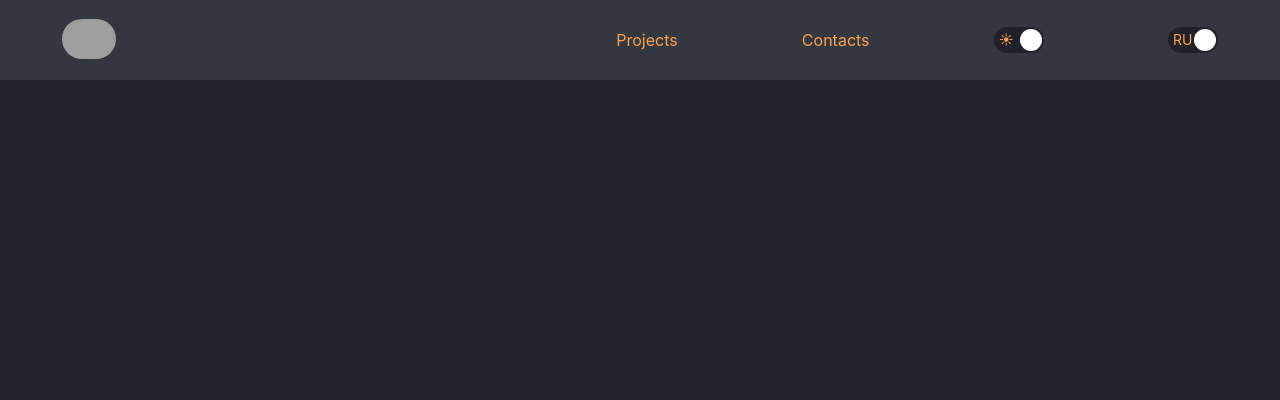
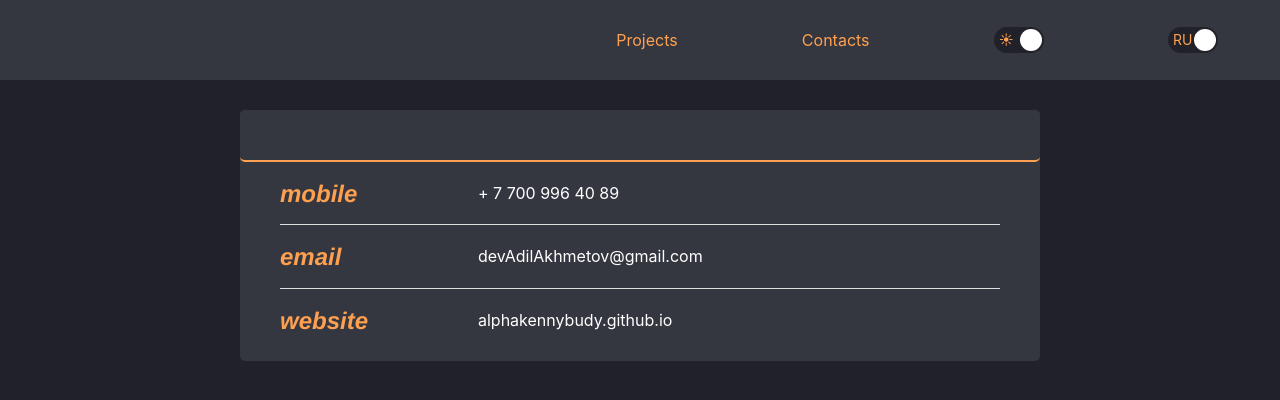
Before and after one commit to AlphaKennyBudy/onetech-react, a React (Create React App) app: page /contacts in a window 1280 px wide. Shown: the top 400 px of the page. Built offline with nearby package versions, Linux system fonts and the light colour scheme; grey boxes are pictures that could not be loaded.

Commit message:
DONE: Contacts component is done

```diff
--- a/src/components/Navbar/Navbar.tsx
+++ b/src/components/Navbar/Navbar.tsx
@@ -18,7 +18,7 @@ function Navbar() {
       <ul className="Navbar__list">
         <li>
           <Link className="Navbar__list__item" to="/">
-            <div id="headshot">
+            <div id="headshot" className="quickFade">
               <img
                 src="https://avatars2.githubusercontent.com/u/48881444?s=460&u=a2317274ce4b7c57e3c87e604e55595d65d02a2a&v=4"
                 alt="Logo"
--- a/src/pages/ContactPage/ContactPage.tsx
+++ b/src/pages/ContactPage/ContactPage.tsx
@@ -1,7 +1,57 @@
 import React from "react";
 
+import { cv as EN } from "../../lang/en.json";
+import { cv as RU } from "../../lang/ru.json";
+import useLang from "../../hooks/useLang";
+
 function ContactPage() {
-  return <div className="ContactPage"></div>;
+  const ctx = useLang()!.lang ? EN : RU;
+  return (
+    <div className="ContactPage">
+      <div id="cv" className="instaFade">
+        <div className="mainDetails"></div>
+
+        <div id="mainArea" className="quickFade delayFive">
+          <section>
+            <article>
+              <div className="sectionTitle">
+                <h1>{ctx.mobile}</h1>
+              </div>
+
+              <div className="sectionContent">
+                <p>{ctx.mobileValue}</p>
+              </div>
+            </article>
+            <div className="clear"></div>
+          </section>
+
+          <section>
+            <div className="sectionTitle">
+              <h1>{ctx.email}</h1>
+            </div>
+
+            <div className="sectionContent">
+              <article>
+                <p>{ctx.emailValue}</p>
+              </article>
+            </div>
+            <div className="clear"></div>
+          </section>
+
+          <section>
+            <div className="sectionTitle">
+              <h1>{ctx.website}</h1>
+            </div>
+
+            <div className="sectionContent">
+              <p>{ctx.websiteValue}</p>
+            </div>
+            <div className="clear"></div>
+          </section>
+        </div>
+      </div>
+    </div>
+  );
 }
 
 export default ContactPage;
--- a/src/pages/ProjectPage/ProjectPage.tsx
+++ b/src/pages/ProjectPage/ProjectPage.tsx
@@ -4,7 +4,7 @@ import "./ProjectPage.css";
 
 function ProjectPage() {
   return (
-    <div className="ProjectPage">
+    <div className="ProjectPage instaFade">
       <h1 className="ProjectTitle">Task2 - Phone Book</h1>
       <iframe
         className="ProjectFrame"
```
